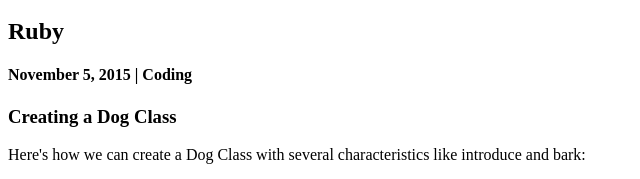
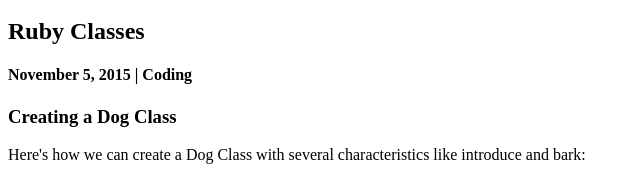
Before and after one commit to ryanjho/ryanjho.github.io, a plain HTML site: page blog/ruby-classes.html in a window 1280 px wide. Shown: the part 178-357 px from the top of the page, 0-640 px from the left. Drawn offline with Linux system fonts and the light colour scheme.

Commit message:
Edit page

```diff
--- a/blog/ruby-classes.html
+++ b/blog/ruby-classes.html
@@ -30,7 +30,7 @@
 		<section>
 			<article>
 				<header class="blog_header">
-					<h2>Ruby</h2>
+					<h2>Ruby Classes</h2>
 					<h4>November 5, 2015 | Coding</h4>
 				</header>
 				<h3>Creating a Dog Class</h3>
```
